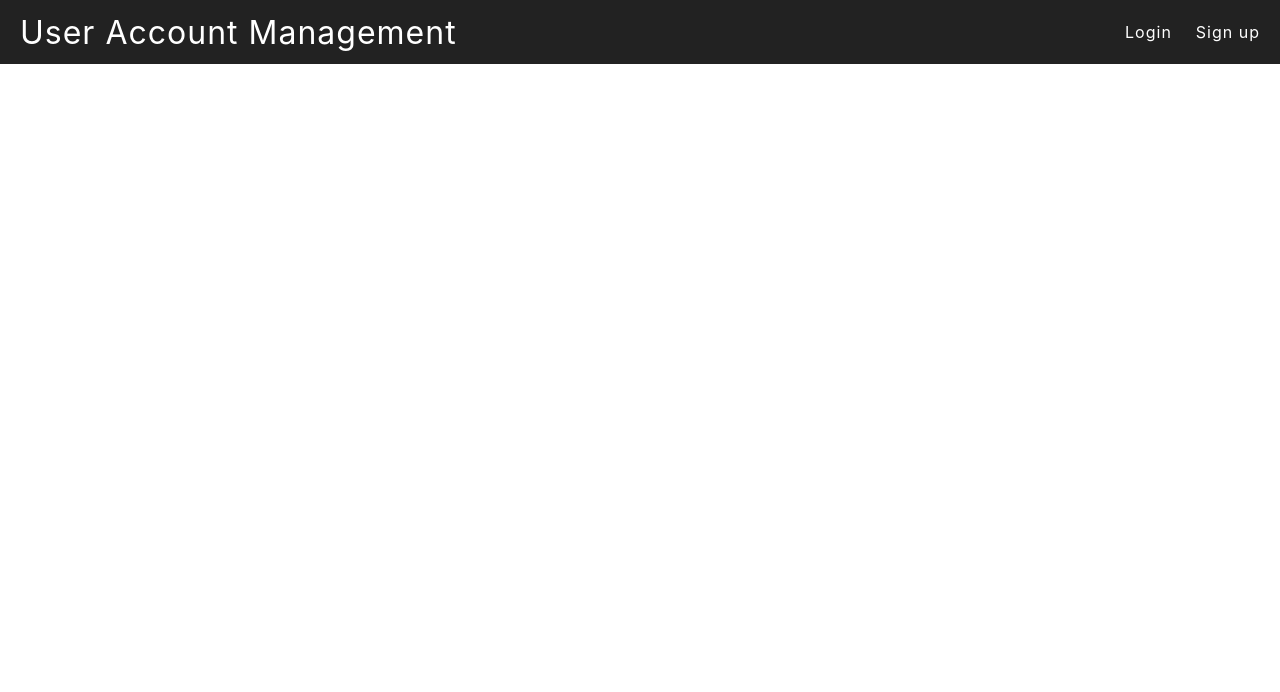
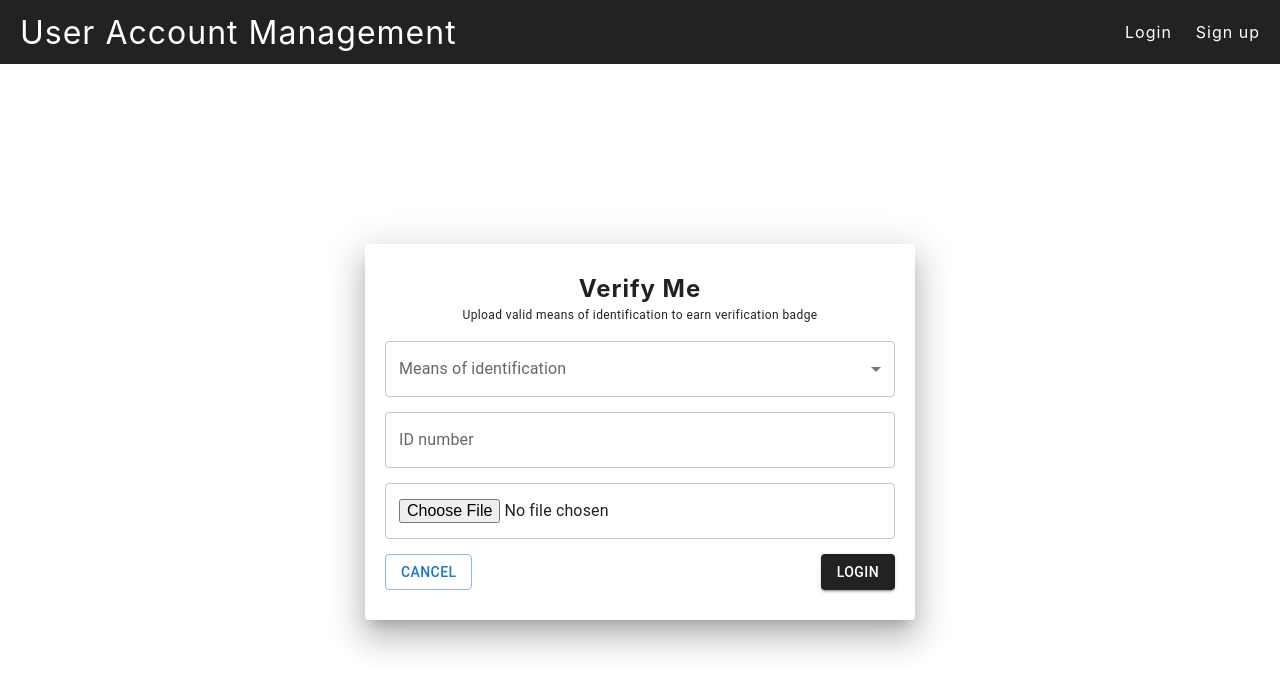
Before and after one commit to seunAwonugba/user-account-management-client, a React (Create React App) app: page /verify-me in a window 1280 px wide. Shown: the top 692 px of the page. Built offline with nearby package versions, Linux system fonts and the light colour scheme; no server answers.

Commit message:
implement docs upload screen

```diff
--- a/src/App.js
+++ b/src/App.js
@@ -20,6 +20,7 @@ import Profile from "./page/Profile";
 import LoginOtpScreen from "./page/LoginOtpScreen";
 import { LocalizationProvider } from "@mui/x-date-pickers";
 import { AdapterDayjs } from "@mui/x-date-pickers/AdapterDayjs";
+import VerifyMe from "./page/VerifyMe";
 function App() {
     const [isLoggedIn, setIsLoggedIn] = useState(
         Boolean(localStorage.getItem("user_management_token"))
@@ -100,6 +101,7 @@ function App() {
                                 <LoginOtpScreen handleLogout={handleLogout} />
                             }
                         />
+                        <Route path="/verify-me" element={<VerifyMe />} />
                     </Routes>
                     <ToastContainer theme="dark" />
                 </div>
--- a/src/components/ImageUpload.js
+++ b/src/components/ImageUpload.js
@@ -72,7 +72,7 @@ const ImageUpload = () => {
                             <TextField
                                 type="file"
                                 name="profile-image"
-                                accept="image/*"
+                                inputProps={{ accept: "image/*" }}
                                 onChange={handleImageChange}
                             />
 
--- a/src/components/NavBar.js
+++ b/src/components/NavBar.js
@@ -15,6 +15,9 @@ export default function NavBar({ isLoggedIn, handleLogout }) {
                         </li>
                         <li>
                             <Link to="/edit-profile">Update Profile</Link>
+                        </li>
+                        <li>
+                            <Link to="/verify-me">Verify Me</Link>
                         </li>
                         <li>
                             <Link to="/profile-photo">Profile Photo</Link>
--- /dev/null
+++ b/src/page/VerifyMe.js
@@ -0,0 +1,146 @@
+import { useState } from "react";
+import { Button, Grid, Paper, TextField, Typography } from "@mui/material";
+import Box from "@mui/material/Box";
+import InputLabel from "@mui/material/InputLabel";
+import MenuItem from "@mui/material/MenuItem";
+import FormControl from "@mui/material/FormControl";
+import Select from "@mui/material/Select";
+import { useNavigate } from "react-router-dom";
+import { toast } from "react-toastify";
+import service from "../service/service";
+export default function VerifyMe() {
+    const navigate = useNavigate();
+    const [isLoading, setIsLoading] = useState("");
+    const [documentType, setDocumentType] = useState("");
+    const [documentNumber, setDocumentNumber] = useState("");
+    const [verifyMeDocs, setVerifyMeDocs] = useState("");
+
+    const paperStyle = { padding: "30px 20px", width: 550 };
+    const marginStyle = { marginTop: "15px" };
+
+    const inputChangeHandler = (setFunction, event) => {
+        setFunction(event.target.value);
+    };
+
+    const verifyMe = async (e) => {
+        e.preventDefault();
+        setIsLoading(true);
+
+        const formData = new FormData();
+        formData.append("documentType", documentType);
+        formData.append("documentNumber", documentNumber);
+        formData.append("verify-me-docs", verifyMeDocs);
+
+        try {
+            const response = await service.patch(
+                "/verify/verify-me",
+                formData,
+                {
+                    headers: {
+                        "Content-Type": "multipart/form-data",
+                    },
+                }
+            );
+            console.log(response);
+            console.log(formData);
+        } catch (error) {
+            setIsLoading(false);
+            toast.error(error.response.data.data);
+        }
+    };
+
+    const cancel = (e) => {
+        e.preventDefault();
+        navigate("/dashboard");
+    };
+
+    return isLoading ? (
+        <body>
+            <h4>Loading...</h4>
+        </body>
+    ) : (
+        <Grid>
+            <Paper elevation={20} style={paperStyle}>
+                <Grid align="center">
+                    <h2>Verify Me</h2>
+                    <Typography variant="caption">
+                        Upload valid means of identification to earn
+                        verification badge
+                    </Typography>
+                </Grid>
+
+                <form onSubmit={verifyMe}>
+                    <FormControl fullWidth style={marginStyle}>
+                        <InputLabel id="demo-simple-select-label">
+                            Means of identification
+                        </InputLabel>
+                        <Select
+                            labelId="demo-simple-select-label"
+                            id="demo-simple-select"
+                            name="documentType"
+                            // value={age}
+                            label="Means of identification"
+                            onChange={(e) =>
+                                inputChangeHandler(setDocumentType, e)
+                            }
+                        >
+                            <MenuItem value={"National ID"}>
+                                National ID
+                            </MenuItem>
+                            <MenuItem value={"International Passport"}>
+                                International Passport
+                            </MenuItem>
+                        </Select>
+                    </FormControl>
+                    <TextField
+                        id="outlined-basic"
+                        label="ID number"
+                        variant="outlined"
+                        placeholder="ID number"
+                        type="text"
+                        style={marginStyle}
+                        name="documentNumber"
+                        // value={email}
+                        onChange={(e) =>
+                            inputChangeHandler(setDocumentNumber, e)
+                        }
+                        fullWidth
+                    />
+
+                    <TextField
+                        type="file"
+                        name="verify-me-docs"
+                        id="outlined-basic"
+                        style={marginStyle}
+                        variant="outlined"
+                        placeholder="Select ID"
+                        onChange={(e) => inputChangeHandler(setVerifyMeDocs, e)}
+                        fullWidth
+                    />
+
+                    <div className="button-div">
+                        <div>
+                            <Button
+                                onClick={cancel}
+                                variant="outlined"
+                                type="submit"
+                            >
+                                Cancel
+                            </Button>
+                        </div>
+
+                        <Button
+                            variant="contained"
+                            style={{
+                                backgroundColor: "#222222",
+                            }}
+                            type="submit"
+                        >
+                            Login
+                        </Button>
+                    </div>
+                </form>
+            </Paper>
+        </Grid>
+    );
+}
```
